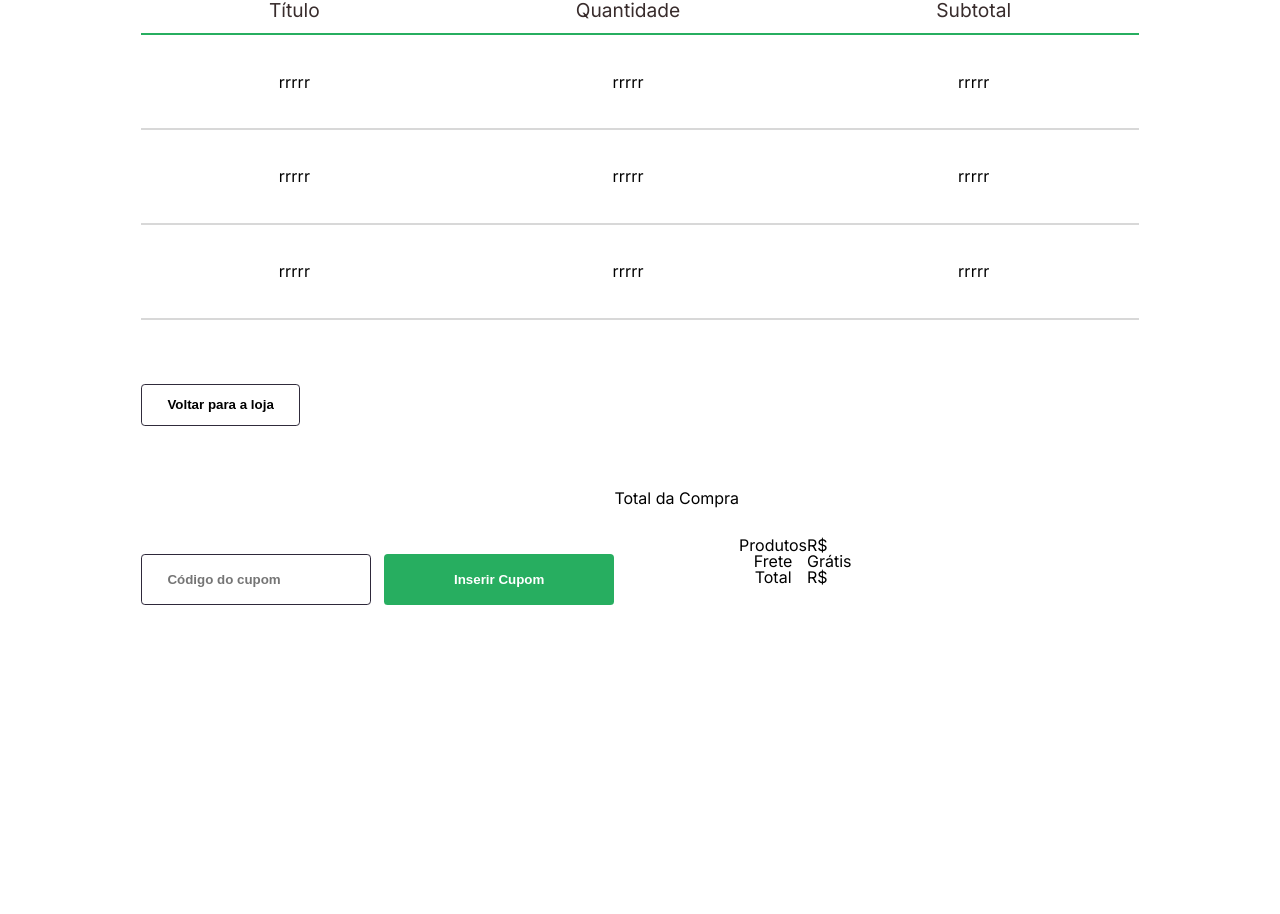
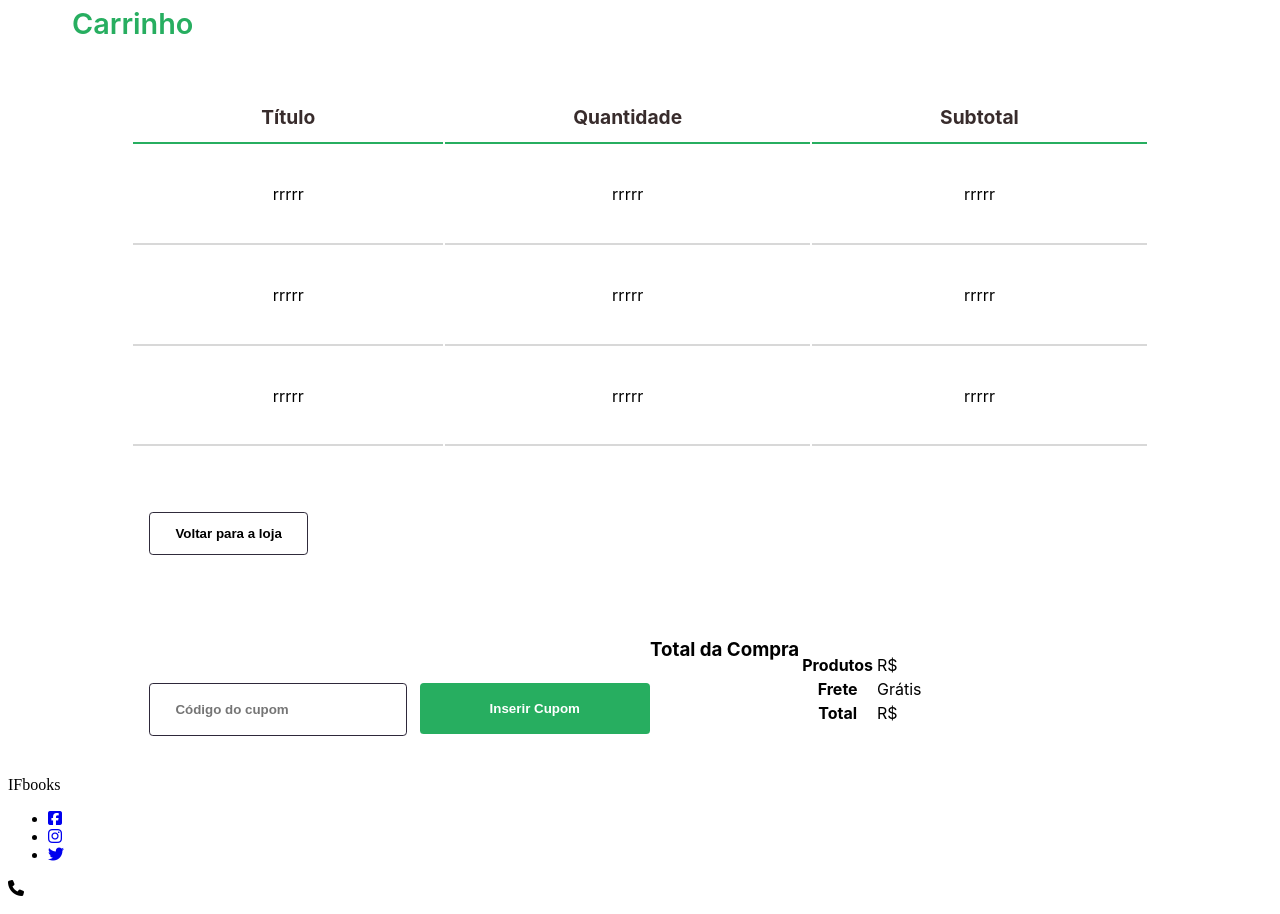
Before and after one commit to BiancaJoselli/atividade-vue, a Vue app: page / in a window 1280 px wide. Shown: the part 227-1141 px from the top of the page. Before the commit the page ends 858 px from the top, so only its background shows below. Built offline with nearby package versions, Linux system fonts and the light colour scheme.

Commit message:
FEAT: Iniciando o footer

```diff
--- a/index.html
+++ b/index.html
@@ -7,9 +7,7 @@
     <title>My Project</title>
     <link rel="stylesheet" href="/assets/base.css">
     <link rel="stylesheet" href="https://fonts.googleapis.com/css2?family=Material+Symbols+Outlined:opsz,wght,FILL,GRAD@24,400,0,0" />
-    <link rel="preconnect" href="https://fonts.googleapis.com">
-    <link rel="preconnect" href="https://fonts.gstatic.com" crossorigin>
-    <link href="https://fonts.googleapis.com/css2?family=Inter:ital,opsz,wght@0,14..32,100..900;1,14..32,100..900&display=swap" rel="stylesheet">
+    <script src="https://kit.fontawesome.com/60d7898eac.js" crossorigin="anonymous"></script>
   </head>
   <body>
     <div id="app"></div>
--- a/src/App.vue
+++ b/src/App.vue
@@ -1,5 +1,5 @@
 <script setup>
-import { computed, reactive, ref } from 'vue';
+import { ref } from 'vue';
 
 
 const livros = [
@@ -213,6 +213,24 @@
         </section>
     </div>
 </main>
+
+<footer>
+
+    <p>IFbooks</p>
+
+    <div class="redes-sociais">
+        <ul>
+            <li><a href="#"><span class="fa-brands fa-square-facebook"></span></a></li>
+            <li><a href="#"><span class="fa-brands fa-instagram"></span></a></li>
+            <li><a href="#"><span class="fa-brands fa-twitter"></span></a></li>
+        </ul>
+    </div>
+
+    <div class="contact">
+        <p><i class="fa-solid fa-phone"></i></p>
+
+    </div>
+</footer>
 </template>
 
 <style scoped>
--- a/src/assets/base.css
+++ b/src/assets/base.css
@@ -58,9 +58,6 @@
   font-weight: normal;
 }
 
-/* http://meyerweb.com/eric/tools/css/reset/
-    v2.0 | 20110126
-    License: none (public domain)
 */
 
 html, body, div, span, applet, object, iframe,
@@ -106,6 +103,29 @@
 	border-collapse: collapse;
 	border-spacing: 0;
 }
+/* HTML5 display-role reset for older browsers */
+article, aside, details, figcaption, figure,
+footer, header, hgroup, menu, nav, section {
+	display: block;
+}
+body {
+	line-height: 1;
+}
+ol, ul {
+	list-style: none;
+}
+blockquote, q {
+	quotes: none;
+}
+blockquote:before, blockquote:after,
+q:before, q:after {
+	content: '';
+	content: none;
+}
+table {
+	border-collapse: collapse;
+	border-spacing: 0;
+}
 ul {
   padding-inline-start: 0px;
 }
--- a/src/main.js
+++ b/src/main.js
@@ -1,5 +1,5 @@
-//import './assets/main.css'
-import './assets/base.css'
+import './assets/main.css'
+//import '.assets/base.css'
 
 import { createApp } from 'vue'
 import App from './App.vue'
```
